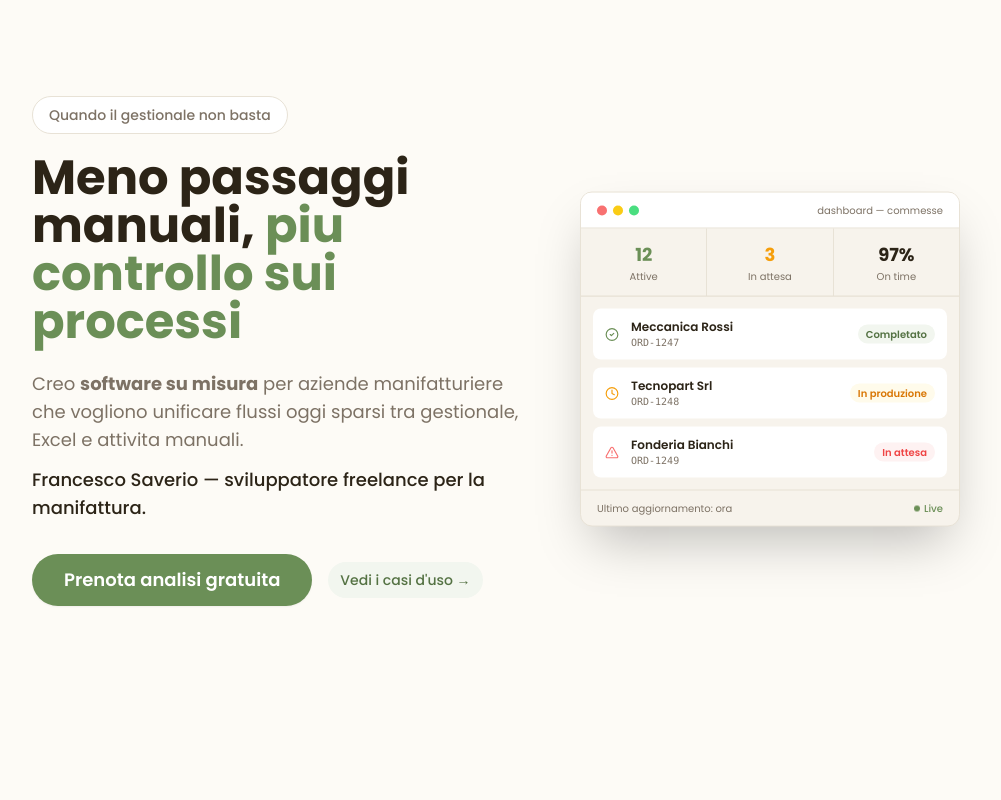
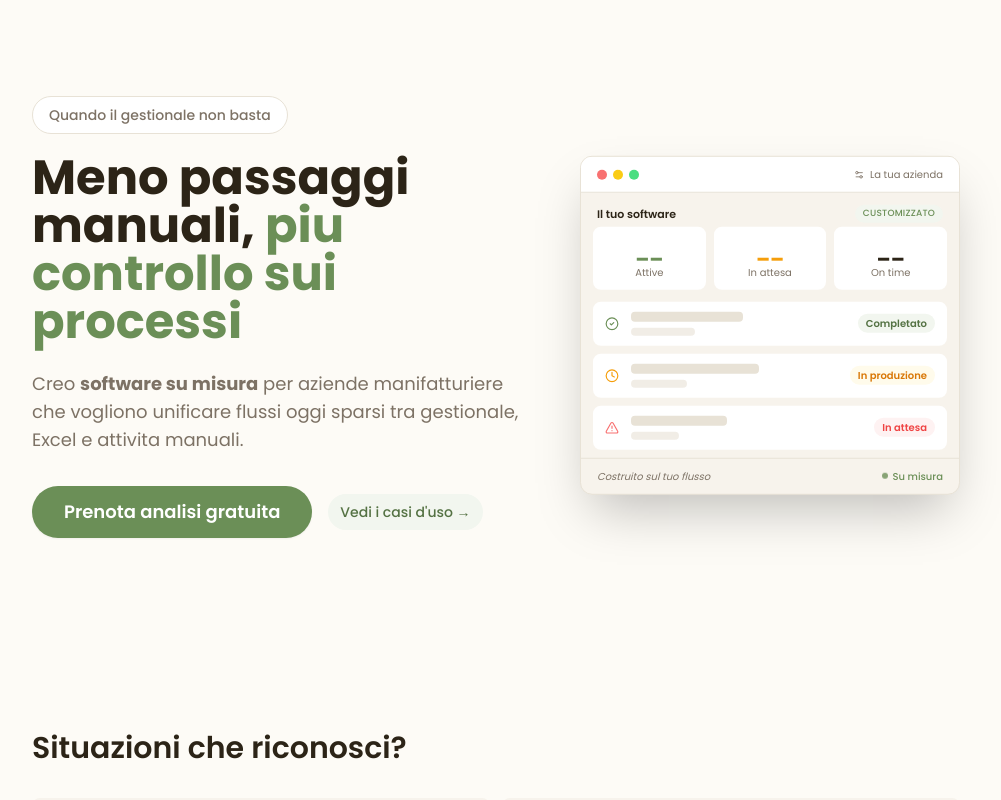
Before and after one commit to francemazzi/frasma, a Next.js app: page /manifattura in a window 1280 px wide. Shown: the top 800 px of the page, without its empty margins (144-1145 px from the left). Built offline with nearby package versions, Linux system fonts and the light colour scheme.

Commit message:
feat: enhance DashboardMockup component with improved layout and placeholder content for better user experience on Manifattura page

```diff
--- a/components/organism/DashboardMockup.tsx
+++ b/components/organism/DashboardMockup.tsx
@@ -1,79 +1,87 @@
-import { CheckCircle2, Clock, AlertTriangle } from "lucide-react";
-
-const ordini = [
-  { id: "ORD-1247", cliente: "Meccanica Rossi", stato: "completato", label: "Completato" },
-  { id: "ORD-1248", cliente: "Tecnopart Srl", stato: "in-corso", label: "In produzione" },
-  { id: "ORD-1249", cliente: "Fonderia Bianchi", stato: "attesa", label: "In attesa" },
-];
-
-const statoIcon = {
-  completato: <CheckCircle2 size={14} className="text-sage-500" />,
-  "in-corso": <Clock size={14} className="text-amber-500" />,
-  attesa: <AlertTriangle size={14} className="text-red-400" />,
-};
-
-const statoBg = {
-  completato: "bg-sage-50 text-sage-600",
-  "in-corso": "bg-amber-50 text-amber-600",
-  attesa: "bg-red-50 text-red-500",
-};
+import { CheckCircle2, Clock, AlertTriangle, Settings2 } from "lucide-react";
 
 export default function DashboardMockup() {
   return (
-    <div className="hidden lg:block absolute right-12 top-1/2 -translate-y-1/2 w-[380px] rounded-xl border border-farm-border bg-farm-panel shadow-2xl overflow-hidden">
+    <div className="mt-10 lg:mt-0 lg:absolute lg:right-12 lg:top-1/2 lg:-translate-y-1/2 w-full max-w-[380px] mx-auto lg:mx-0 rounded-xl border border-farm-border bg-farm-panel shadow-2xl overflow-hidden">
       {/* Title bar */}
       <div className="flex items-center gap-1.5 px-4 py-2.5 bg-farm-surface border-b border-farm-border">
         <span className="w-2.5 h-2.5 rounded-full bg-red-400" />
         <span className="w-2.5 h-2.5 rounded-full bg-yellow-400" />
         <span className="w-2.5 h-2.5 rounded-full bg-green-400" />
-        <span className="ml-auto text-[10px] text-farm-secondary">
-          dashboard &mdash; commesse
+        <span className="ml-auto flex items-center gap-1.5 text-[10px] text-farm-secondary">
+          <Settings2 size={10} />
+          La tua azienda
+        </span>
+      </div>
+
+      {/* Label esempio */}
+      <div className="px-4 pt-3 pb-1 flex items-center justify-between">
+        <p className="text-[11px] font-semibold text-farm-text">
+          Il tuo software
+        </p>
+        <span className="text-[9px] font-medium tracking-wide uppercase text-sage-500 bg-sage-50 px-2 py-0.5 rounded-full">
+          Customizzato
         </span>
       </div>
 
       {/* Stats row */}
-      <div className="grid grid-cols-3 gap-px bg-farm-border border-b border-farm-border">
-        <div className="bg-farm-panel px-3 py-3 text-center">
-          <p className="text-lg font-bold text-sage">12</p>
+      <div className="mx-3 mb-3 grid grid-cols-3 gap-2">
+        <div className="rounded-lg bg-farm-surface px-3 py-2.5 text-center">
+          <p className="text-lg font-bold text-sage">__</p>
           <p className="text-[10px] text-farm-secondary">Attive</p>
         </div>
-        <div className="bg-farm-panel px-3 py-3 text-center">
-          <p className="text-lg font-bold text-amber-500">3</p>
+        <div className="rounded-lg bg-farm-surface px-3 py-2.5 text-center">
+          <p className="text-lg font-bold text-amber-500">__</p>
           <p className="text-[10px] text-farm-secondary">In attesa</p>
         </div>
-        <div className="bg-farm-panel px-3 py-3 text-center">
-          <p className="text-lg font-bold text-farm-text">97%</p>
+        <div className="rounded-lg bg-farm-surface px-3 py-2.5 text-center">
+          <p className="text-lg font-bold text-farm-text">__</p>
           <p className="text-[10px] text-farm-secondary">On time</p>
         </div>
       </div>
 
-      {/* Orders list */}
-      <div className="p-3 space-y-2">
-        {ordini.map((o) => (
-          <div
-            key={o.id}
-            className="flex items-center gap-3 rounded-lg bg-farm-surface px-3 py-2.5"
-          >
-            {statoIcon[o.stato as keyof typeof statoIcon]}
-            <div className="flex-1 min-w-0">
-              <p className="text-xs font-semibold truncate">{o.cliente}</p>
-              <p className="text-[10px] text-farm-secondary font-mono">{o.id}</p>
-            </div>
-            <span
-              className={`text-[10px] font-semibold px-2 py-0.5 rounded-full ${statoBg[o.stato as keyof typeof statoBg]}`}
-            >
-              {o.label}
-            </span>
+      {/* Placeholder rows */}
+      <div className="px-3 pb-2 space-y-2">
+        <div className="flex items-center gap-3 rounded-lg bg-farm-surface px-3 py-2.5">
+          <CheckCircle2 size={14} className="text-sage-500 shrink-0" />
+          <div className="flex-1 space-y-1.5">
+            <div className="h-2.5 w-28 rounded bg-farm-border" />
+            <div className="h-2 w-16 rounded bg-farm-border/60" />
           </div>
-        ))}
+          <span className="text-[10px] font-semibold px-2 py-0.5 rounded-full bg-sage-50 text-sage-600">
+            Completato
+          </span>
+        </div>
+        <div className="flex items-center gap-3 rounded-lg bg-farm-surface px-3 py-2.5">
+          <Clock size={14} className="text-amber-500 shrink-0" />
+          <div className="flex-1 space-y-1.5">
+            <div className="h-2.5 w-32 rounded bg-farm-border" />
+            <div className="h-2 w-14 rounded bg-farm-border/60" />
+          </div>
+          <span className="text-[10px] font-semibold px-2 py-0.5 rounded-full bg-amber-50 text-amber-600">
+            In produzione
+          </span>
+        </div>
+        <div className="flex items-center gap-3 rounded-lg bg-farm-surface px-3 py-2.5">
+          <AlertTriangle size={14} className="text-red-400 shrink-0" />
+          <div className="flex-1 space-y-1.5">
+            <div className="h-2.5 w-24 rounded bg-farm-border" />
+            <div className="h-2 w-12 rounded bg-farm-border/60" />
+          </div>
+          <span className="text-[10px] font-semibold px-2 py-0.5 rounded-full bg-red-50 text-red-500">
+            In attesa
+          </span>
+        </div>
       </div>
 
       {/* Bottom bar */}
       <div className="border-t border-farm-border px-4 py-2.5 flex items-center justify-between">
-        <span className="text-[10px] text-farm-secondary">Ultimo aggiornamento: ora</span>
+        <span className="text-[10px] text-farm-secondary italic">
+          Costruito sul tuo flusso
+        </span>
         <span className="flex items-center gap-1 text-[10px] text-sage-500 font-medium">
           <span className="w-1.5 h-1.5 rounded-full bg-sage-500 animate-pulse" />
-          Live
+          Su misura
         </span>
       </div>
     </div>
--- a/pages/manifattura.tsx
+++ b/pages/manifattura.tsx
@@ -23,10 +23,43 @@ import CaseCard from "../components/organism/CaseCard";
 import DashboardMockup from "../components/organism/DashboardMockup";
 
 const problemi = [
-  { key: "excel", icon: FileSpreadsheet, node: <><strong>Excel come ponte</strong> tra ufficio tecnico, commerciale e produzione.</> },
-  { key: "preventivi", icon: ClipboardList, node: <>Preventivi con troppi <strong>passaggi manuali</strong>.</> },
-  { key: "dati", icon: FolderSearch, node: <>Dati sparsi tra <strong>mail, PDF e cartelle condivise</strong>.</> },
-  { key: "ripetitive", icon: RefreshCw, node: <><strong>Attivita ripetitive</strong> che rallentano il flusso.</> },
+  {
+    key: "excel",
+    icon: FileSpreadsheet,
+    node: (
+      <>
+        <strong>Excel come ponte</strong> tra ufficio tecnico, commerciale e
+        produzione.
+      </>
+    ),
+  },
+  {
+    key: "preventivi",
+    icon: ClipboardList,
+    node: (
+      <>
+        Preventivi con troppi <strong>passaggi manuali</strong>.
+      </>
+    ),
+  },
+  {
+    key: "dati",
+    icon: FolderSearch,
+    node: (
+      <>
+        Dati sparsi tra <strong>mail, PDF e cartelle condivise</strong>.
+      </>
+    ),
+  },
+  {
+    key: "ripetitive",
+    icon: RefreshCw,
+    node: (
+      <>
+        <strong>Attivita ripetitive</strong> che rallentano il flusso.
+      </>
+    ),
+  },
 ];
 
 const areeIntervento = [
@@ -39,10 +72,38 @@ const areeIntervento = [
 ];
 
 const benefici: { key: string; node: React.ReactNode }[] = [
-  { key: "manuali", node: <>Meno <strong>attivita manuali</strong> e doppi inserimenti.</> },
-  { key: "velocizzare", node: <><strong>Passaggi piu fluidi</strong> tra reparti.</> },
-  { key: "errori", node: <>Meno <strong>errori</strong> e <strong>colli di bottiglia</strong>.</> },
-  { key: "vista", node: <><strong>Vista chiara</strong> sullo stato del lavoro.</> },
+  {
+    key: "manuali",
+    node: (
+      <>
+        Meno <strong>attivita manuali</strong> e doppi inserimenti.
+      </>
+    ),
+  },
+  {
+    key: "velocizzare",
+    node: (
+      <>
+        <strong>Passaggi piu fluidi</strong> tra reparti.
+      </>
+    ),
+  },
+  {
+    key: "errori",
+    node: (
+      <>
+        Meno <strong>errori</strong> e <strong>colli di bottiglia</strong>.
+      </>
+    ),
+  },
+  {
+    key: "vista",
+    node: (
+      <>
+        <strong>Vista chiara</strong> sullo stato del lavoro.
+      </>
+    ),
+  },
 ];
 
 const casiTipici = [
@@ -50,57 +111,109 @@ const casiTipici = [
     icon: ClipboardX,
     titolo: "Preventivi con troppo lavoro manuale",
     testo: (
-      <>Ogni offerta richiede <strong>copia-incolla</strong>, verifiche e <strong>passaggi tra piu persone</strong>.</>
+      <>
+        Ogni offerta richiede <strong>copia-incolla</strong>, verifiche e{" "}
+        <strong>passaggi tra piu persone</strong>.
+      </>
     ),
   },
   {
     icon: Unlink,
     titolo: "Flussi spezzati tra reparti",
     testo: (
-      <>Il gestionale c&apos;e, ma il <strong>processo reale</strong> si regge su <strong>Excel e abitudini interne</strong>.</>
+      <>
+        Il gestionale c&apos;e, ma il <strong>processo reale</strong> si regge
+        su <strong>Excel e abitudini interne</strong>.
+      </>
     ),
   },
   {
     icon: ListChecks,
     titolo: "Commesse e task poco tracciate",
     testo: (
-      <>Manca uno <strong>strumento semplice</strong> per seguire <strong>avanzamento e priorita</strong>.</>
+      <>
+        Manca uno <strong>strumento semplice</strong> per seguire{" "}
+        <strong>avanzamento e priorita</strong>.
+      </>
     ),
   },
 ];
 
 const proof: { key: string; node: React.ReactNode }[] = [
-  { key: "task", node: <><strong>Centralizzazione</strong> di task e preventivazione in un&apos;<strong>unica piattaforma</strong>.</> },
-  { key: "flusso", node: <><strong>Automazione</strong> del flusso ordine &rarr; distinta &rarr; preventivo.</> },
-  { key: "misura", node: <>Workflow <strong>su misura</strong> per unificare sistemi oggi dispersi.</> },
+  {
+    key: "task",
+    node: (
+      <>
+        <strong>Centralizzazione</strong> di task e preventivazione in un&apos;
+        <strong>unica piattaforma</strong>.
+      </>
+    ),
+  },
+  {
+    key: "flusso",
+    node: (
+      <>
+        <strong>Automazione</strong> del flusso ordine &rarr; distinta &rarr;
+        preventivo.
+      </>
+    ),
+  },
+  {
+    key: "misura",
+    node: (
+      <>
+        Workflow <strong>su misura</strong> per unificare sistemi oggi dispersi.
+      </>
+    ),
+  },
 ];
 
 const progetti = [
   {
     titolo: "Configuratore preventivi per lavorazioni meccaniche",
     problema: (
-      <>Offerte lente e dipendenti da <strong>fogli Excel</strong> con formule difficili da mantenere.</>
+      <>
+        Offerte lente e dipendenti da <strong>fogli Excel</strong> con formule
+        difficili da mantenere.
+      </>
     ),
     risultato: (
-      <><strong>Generazione guidata</strong> dei preventivi con dati centralizzati: <strong>da 2 giorni a 20 minuti</strong> per preventivo.</>
+      <>
+        <strong>Generazione guidata</strong> dei preventivi con dati
+        centralizzati: <strong>da 2 giorni a 20 minuti</strong> per preventivo.
+      </>
     ),
   },
   {
     titolo: "Tracking commesse multi-reparto",
     problema: (
-      <>Avanzamenti <strong>non allineati</strong> tra ufficio tecnico, produzione e commerciale.</>
+      <>
+        Avanzamenti <strong>non allineati</strong> tra ufficio tecnico,
+        produzione e commerciale.
+      </>
     ),
     risultato: (
-      <><strong>Vista unica</strong> sullo stato commessa, priorita chiare e passaggi tra reparti piu fluidi. Circa <strong>8 ore risparmiate a settimana</strong> in allineamenti manuali.</>
+      <>
+        <strong>Vista unica</strong> sullo stato commessa, priorita chiare e
+        passaggi tra reparti piu fluidi. Circa{" "}
+        <strong>8 ore risparmiate a settimana</strong> in allineamenti manuali.
+      </>
     ),
   },
   {
     titolo: "Portale richieste acquisto e fornitori",
     problema: (
-      <>Richieste materiali <strong>disperse tra mail e chat</strong>, con poca tracciabilita delle approvazioni.</>
+      <>
+        Richieste materiali <strong>disperse tra mail e chat</strong>, con poca
+        tracciabilita delle approvazioni.
+      </>
     ),
     risultato: (
-      <><strong>Workflow strutturato</strong> delle richieste con storico decisioni e controllo stato in tempo reale. <strong>Tempo di approvazione ridotto del 70%</strong>.</>
+      <>
+        <strong>Workflow strutturato</strong> delle richieste con storico
+        decisioni e controllo stato in tempo reale.{" "}
+        <strong>Tempo di approvazione ridotto del 70%</strong>.
+      </>
     ),
   },
 ];
@@ -132,7 +245,8 @@ const ctaVariants: Record<CtaVariantKey, CtaVariant> = {
 
 export default function ManifatturaPage() {
   const router = useRouter();
-  const rawVariant = typeof router.query.cta === "string" ? router.query.cta.toLowerCase() : "a";
+  const rawVariant =
+    typeof router.query.cta === "string" ? router.query.cta.toLowerCase() : "a";
   const ctaVariantKey: CtaVariantKey =
     rawVariant === "b" || rawVariant === "c" ? rawVariant : "a";
   const activeCta = ctaVariants[ctaVariantKey];
@@ -159,17 +273,13 @@ export default function ManifatturaPage() {
               <span className="text-sage">piu controllo sui processi</span>
             </h1>
             <p className="mt-6 max-w-2xl text-base leading-relaxed text-farm-secondary sm:text-lg">
-              Creo <strong>software su misura</strong> per aziende manifatturiere che vogliono
-              unificare flussi oggi sparsi tra gestionale, Excel e attivita manuali.
+              Creo <strong>software su misura</strong> per aziende
+              manifatturiere che vogliono unificare flussi oggi sparsi tra
+              gestionale, Excel e attivita manuali.
             </p>
-            <p className="mt-3 max-w-2xl text-base font-medium text-farm-text sm:text-lg">
-              Francesco Saverio &mdash; sviluppatore freelance per la manifattura.
-            </p>
+
             <div className="mt-8 flex flex-wrap items-center gap-4">
-              <Cal
-                textButton={activeCta.finalPrimary}
-                buttonType="default"
-              />
+              <Cal textButton={activeCta.finalPrimary} buttonType="default" />
               <a
                 href="#casi-uso"
                 data-cta-id="hero-secondary-cases"
@@ -203,7 +313,8 @@ export default function ManifatturaPage() {
             Software verticale, pensato sul tuo flusso
           </h2>
           <p className="mt-5 max-w-3xl text-farm-secondary leading-relaxed">
-            Niente software generici. Progetto <strong>strumenti operativi</strong> sul{" "}
+            Niente software generici. Progetto{" "}
+            <strong>strumenti operativi</strong> sul{" "}
             <strong>flusso reale</strong> dell&apos;azienda.
           </p>
           <h3 className="mt-10 text-lg font-semibold">Aree di intervento</h3>
@@ -253,23 +364,30 @@ export default function ManifatturaPage() {
           <h2 className="text-2xl font-semibold sm:text-3xl">Come lavoro</h2>
           <div className="mt-8 grid gap-5 md:grid-cols-3">
             <article className="rounded-xl border border-farm-border bg-farm-surface p-5">
-              <p className="text-sm font-semibold text-sage">1. Analisi del processo</p>
+              <p className="text-sm font-semibold text-sage">
+                1. Analisi del processo
+              </p>
               <p className="mt-2 text-sm text-farm-secondary leading-relaxed">
-                Mappo il <strong>flusso attuale</strong>, i punti di attrito e le attivita che
-                oggi fanno perdere piu tempo.
+                Mappo il <strong>flusso attuale</strong>, i punti di attrito e
+                le attivita che oggi fanno perdere piu tempo.
               </p>
             </article>
             <article className="rounded-xl border border-farm-border bg-farm-surface p-5">
-              <p className="text-sm font-semibold text-sage">2. Prototipo rapido</p>
+              <p className="text-sm font-semibold text-sage">
+                2. Prototipo rapido
+              </p>
               <p className="mt-2 text-sm text-farm-secondary leading-relaxed">
-                Sviluppo una <strong>prima versione testabile</strong> per validare subito utilita
-                e adozione.
+                Sviluppo una <strong>prima versione testabile</strong> per
+                validare subito utilita e adozione.
               </p>
             </article>
             <article className="rounded-xl border border-farm-border bg-farm-surface p-5">
-              <p className="text-sm font-semibold text-sage">3. Software operativo</p>
+              <p className="text-sm font-semibold text-sage">
+                3. Software operativo
+              </p>
               <p className="mt-2 text-sm text-farm-secondary leading-relaxed">
-                Rendo la soluzione <strong>robusta, integrata</strong> e pronta all&apos;uso quotidiano.
+                Rendo la soluzione <strong>robusta, integrata</strong> e pronta
+                all&apos;uso quotidiano.
               </p>
             </article>
           </div>
@@ -307,10 +425,12 @@ export default function ManifatturaPage() {
             <div>
               <h2 className="text-2xl font-semibold sm:text-3xl">Chi sono</h2>
               <p className="mt-4 max-w-2xl text-farm-secondary leading-relaxed">
-                <strong>Francesco Saverio</strong> &mdash; <strong>11 anni</strong> nello sviluppo software,
-                Laurea Magistrale in Scienze e Tecnologie Agrarie. Lavoro come freelance
-                con aziende manifatturiere, progettando <strong>soluzioni snelle</strong> partendo
-                dal <strong>flusso reale</strong> di chi usa il sistema.
+                <strong>Francesco Saverio</strong> &mdash;{" "}
+                <strong>11 anni</strong> nello sviluppo software, Laurea
+                Magistrale in Scienze e Tecnologie Agrarie. Lavoro come
+                freelance con aziende manifatturiere, progettando{" "}
+                <strong>soluzioni snelle</strong> partendo dal{" "}
+                <strong>flusso reale</strong> di chi usa il sistema.
               </p>
             </div>
           </div>
@@ -327,11 +447,15 @@ export default function ManifatturaPage() {
               >
                 <h3 className="text-lg font-semibold">{progetto.titolo}</h3>
                 <p className="mt-3 text-sm text-farm-secondary leading-relaxed">
-                  <span className="font-semibold text-farm-text">Problema:</span>{" "}
+                  <span className="font-semibold text-farm-text">
+                    Problema:
+                  </span>{" "}
                   {progetto.problema}
                 </p>
                 <p className="mt-2 text-sm text-farm-secondary leading-relaxed">
-                  <span className="font-semibold text-farm-text">Risultato:</span>{" "}
+                  <span className="font-semibold text-farm-text">
+                    Risultato:
+                  </span>{" "}
                   {progetto.risultato}
                 </p>
               </article>
@@ -346,17 +470,14 @@ export default function ManifatturaPage() {
               Processi che sopravvivono tra Excel e passaggi manuali?
             </h2>
             <p className="mx-auto mt-5 max-w-xl text-farm-secondary leading-relaxed">
-              <strong>Call di 30 minuti</strong>: analizziamo il tuo flusso e capiamo
-              se conviene intervenire.
+              <strong>Call di 30 minuti</strong>: analizziamo il tuo flusso e
+              capiamo se conviene intervenire.
             </p>
             <p className="mx-auto mt-2 max-w-xl text-sm font-medium text-farm-secondary">
               {activeCta.finalMicrocopy}
             </p>
             <div className="mt-8 flex justify-center">
-              <Cal
-                textButton={activeCta.finalPrimary}
-                buttonType="default"
-              />
+              <Cal textButton={activeCta.finalPrimary} buttonType="default" />
             </div>
             <div className="mt-5 flex flex-wrap justify-center gap-2 text-xs font-medium text-farm-secondary">
               <span className="rounded-full border border-farm-border bg-farm-surface px-3 py-1">
```
